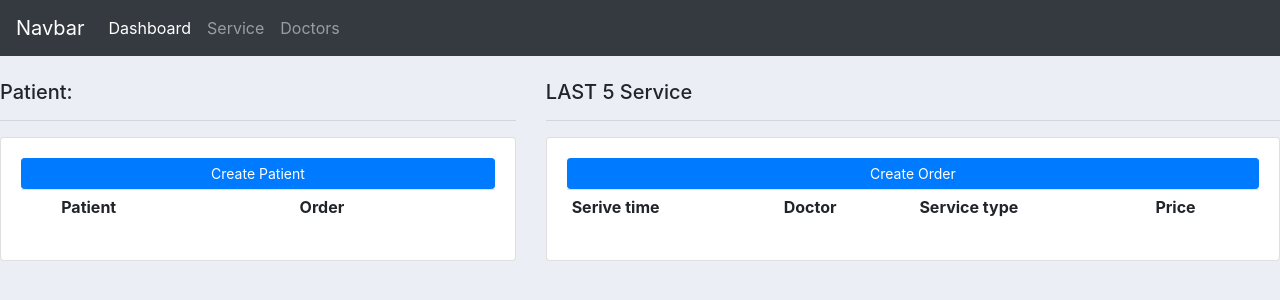
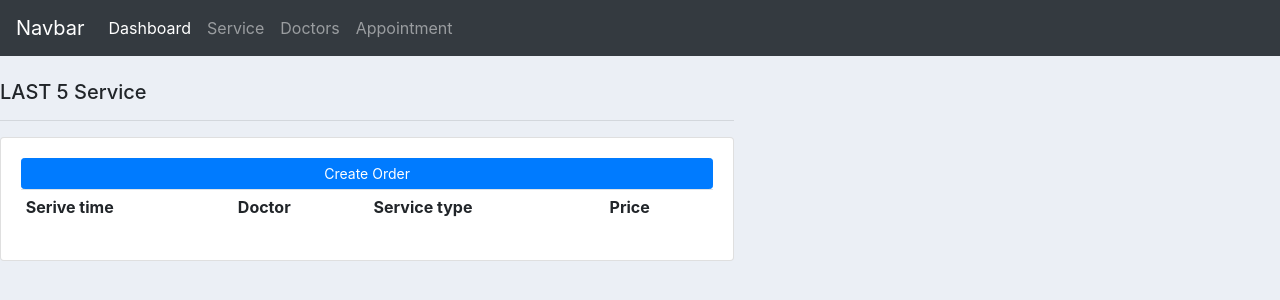
Before and after one commit to DireStraits01/CRM_Medical, a Django app: template templates/main/dashboard.html in a window 1280 px wide. Shown: the top 300 px of the page. Run offline with Django 3.2, Linux system fonts and the light colour scheme; the template is opened without the code that fills it, so the values that code supplies are empty; some libraries are stand-ins or nearby versions.

Commit message:
add appointment.html

```diff
--- a/main/urls.py
+++ b/main/urls.py
@@ -6,4 +6,5 @@ urlpatterns = [
     path('doctor/', views.doctor, name='doctor'),
     path('patient/', views.patient, name='patient'),
     path('service/', views.service, name='service'),
+    path('appointment/', views.appointment, name='appointment'),
 ]
--- a/main/views.py
+++ b/main/views.py
@@ -18,3 +18,8 @@ def patient(request):
 def service(request):
     service = Service.objects.all
     return render(request, 'main/service.html', {'service': service})
+
+
+def appointment(request):
+
+    return render(request, 'main/appointment.html')
--- a/templates/main/dashboard.html
+++ b/templates/main/dashboard.html
@@ -3,23 +3,6 @@
 <br />
 
 <div class="row">
-    <div class="col-md-5">
-        <h5>Patient:</h5>
-        <hr />
-        <div class="card card-body">
-            <a class="btn btn-primary btn-sm btn-block" href=""
-                >Create Patient</a
-            >
-            <table class="table table-sm">
-                <tr>
-                    <th></th>
-                    <th>Patient</th>
-                    <th>Order</th>
-                </tr>
-            </table>
-        </div>
-    </div>
-
     <div class="col-md-7">
         <h5>LAST 5 Service</h5>
         <hr />
--- a/templates/main/navbar.html
+++ b/templates/main/navbar.html
@@ -18,6 +18,9 @@
             </a>
             <a class="nav-item nav-link" href="{% url 'service' %}">Service</a>
             <a class="nav-item nav-link" href="{% url 'doctor' %}">Doctors</a>
+            <a class="nav-item nav-link" href="{% url 'appointment' %}"
+                >Appointment</a
+            >
         </div>
     </div>
 </nav>
```
Also changed, not shown: templates/main/appointment.html (added, +24 -0 lines).
